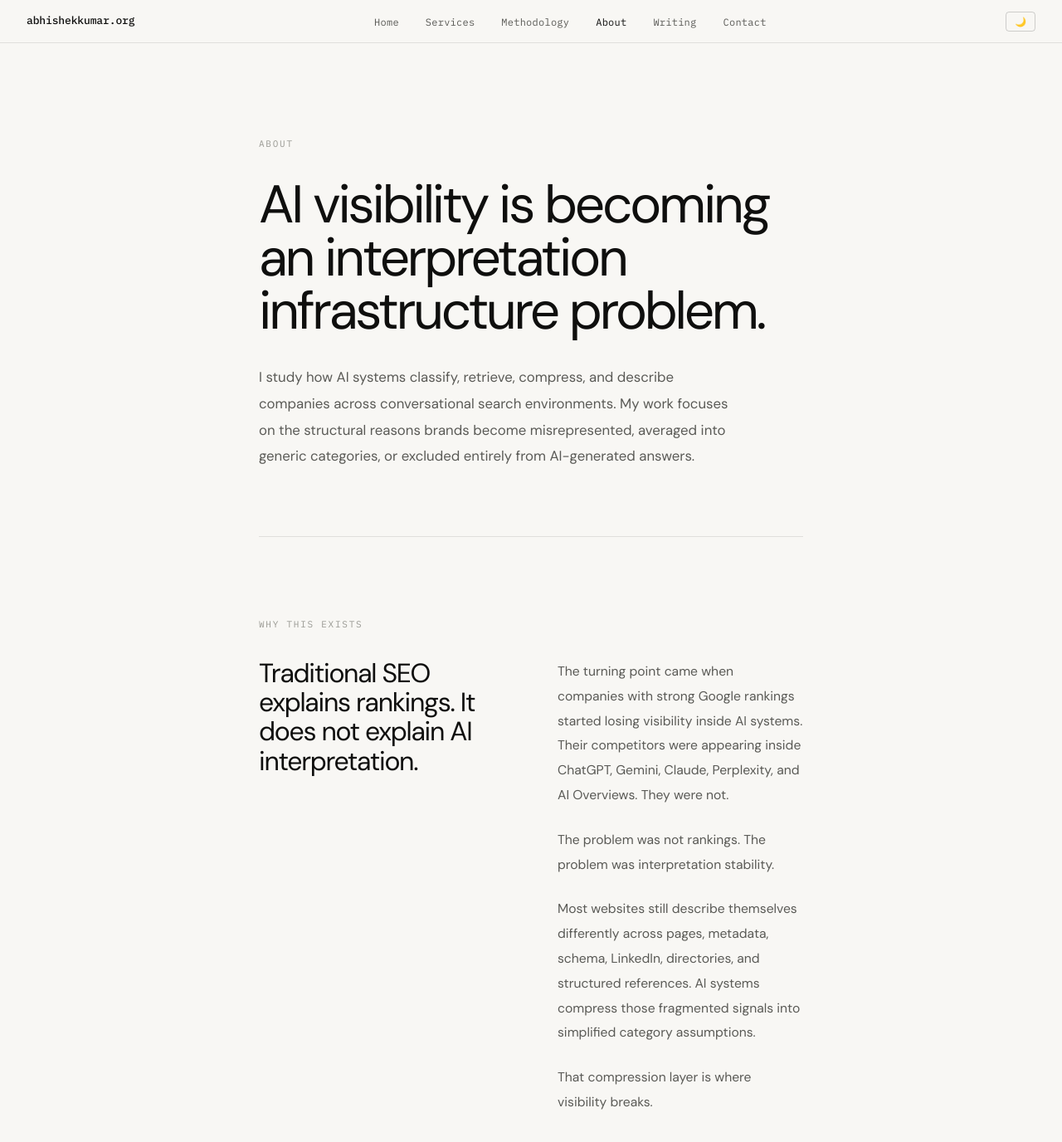
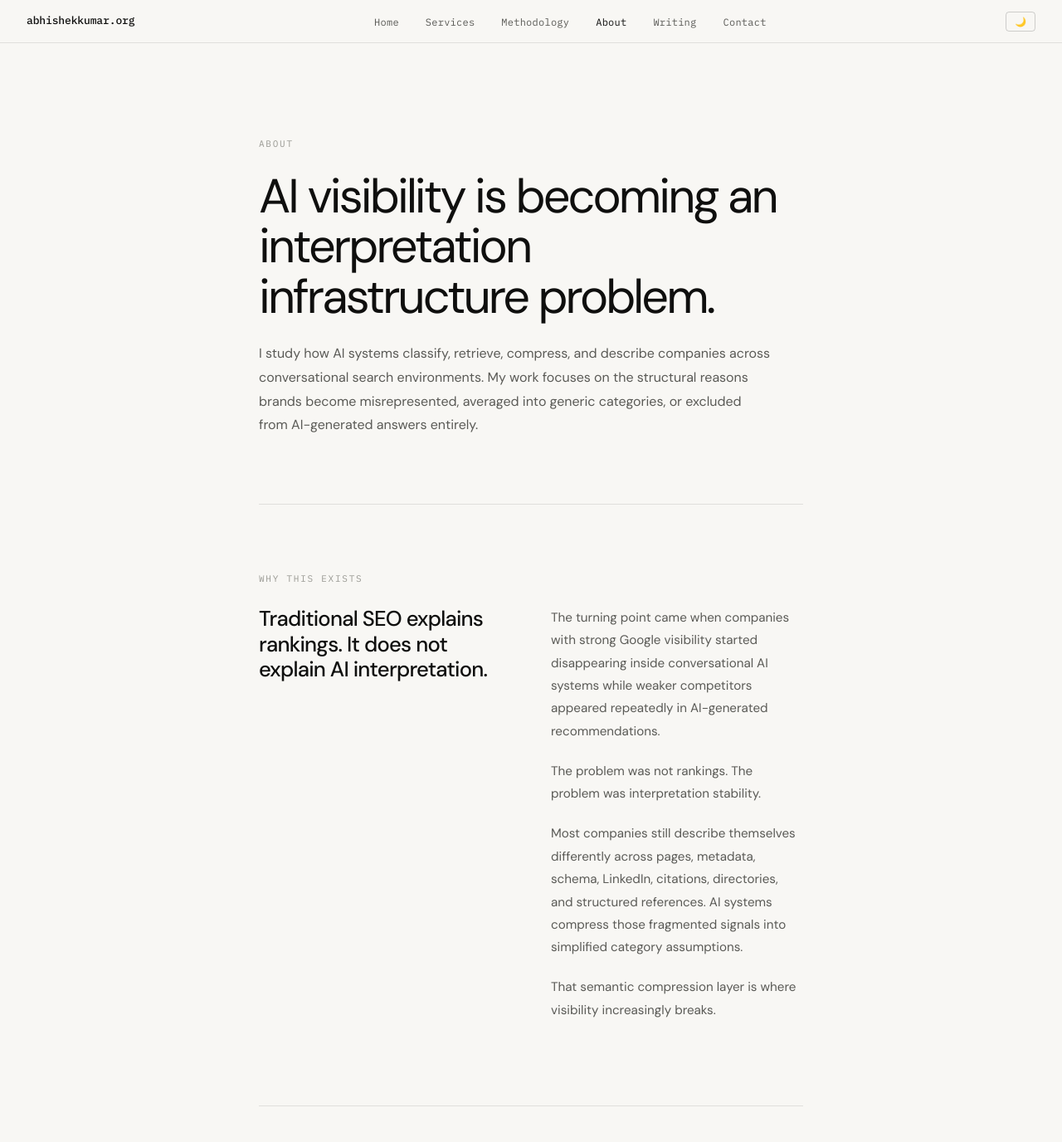
Before and after one commit to abhishu5/abhishekkumar.org, a Jekyll site: the page about.html, which Jekyll copies as it is, in a window 1280 px wide and 1400 px high. Shown: the top 1376 px of the window at 83% size. Built offline with Jekyll 4.4.1, drawn with Linux system fonts in a browser that asks for light colours; some of the changed text lies outside the part shown.

Commit message:
Update about.html

```diff
--- a/about.html
+++ b/about.html
@@ -21,21 +21,17 @@
 
 <link rel="canonical" href="https://abhishekkumar.org/about.html" />
 
-<!-- OPEN GRAPH -->
 <meta property="og:type" content="website">
 <meta property="og:title" content="AI Search Visibility Diagnostics">
 <meta property="og:description" content="Independent diagnostics on how AI systems interpret and surface brands.">
 <meta property="og:url" content="https://abhishekkumar.org/about.html">
 
-<!-- TWITTER/X -->
 <meta name="twitter:card" content="summary_large_image">
 <meta name="twitter:title" content="AI Search Visibility Diagnostics">
 <meta name="twitter:description" content="Independent diagnostics on how AI systems interpret and surface brands.">
 
-<!-- THEME -->
 <meta name="theme-color" content="#000000">
 
-<!-- FAVICONS -->
 <link rel="icon" type="image/svg+xml" href="/favicon.svg">
 <link rel="icon" type="image/x-icon" href="/favicon.ico">
 <link rel="icon" type="image/png" sizes="96x96" href="/favicon-96x96.png">
@@ -63,29 +59,39 @@
 
 <style>
 
-.hero-section{
+.page-hero{
 padding:7rem 0 5rem;
 border-bottom:0.5px solid var(--border);
 }
 
-.hero-section h1{
-font-size:clamp(2.5rem,5vw,4.4rem);
-line-height:1;
+.page-label{
+font-family:var(--mono);
+font-size:11px;
+letter-spacing:0.16em;
+text-transform:uppercase;
+color:var(--text3);
+margin-bottom:1.5rem;
+display:block;
+}
+
+.page-hero h1{
+font-size:clamp(2.2rem,4.5vw,3.8rem);
+line-height:1.05;
 letter-spacing:-0.05em;
 font-weight:400;
-max-width:650px;
-margin-bottom:2rem;
+max-width:680px;
+margin:0 0 1.5rem;
 }
 
-.hero-section p{
-max-width:580px;
-font-size:1.05rem;
-line-height:1.9;
+.page-sub{
+max-width:620px;
+font-size:1rem;
+line-height:1.8;
 color:var(--text2);
 }
 
 .content-section{
-padding:6rem 0;
+padding:5rem 0;
 border-bottom:0.5px solid var(--border);
 }
 
@@ -95,44 +101,43 @@
 letter-spacing:0.16em;
 text-transform:uppercase;
 color:var(--text3);
-margin-bottom:2rem;
+margin-bottom:1.5rem;
 display:block;
 }
 
 .content-grid{
 display:grid;
 grid-template-columns:1fr 1fr;
-gap:4rem;
+gap:3rem;
 }
 
 .content-block h2{
-font-size:2rem;
-line-height:1.1;
-font-weight:400;
-letter-spacing:-0.04em;
-margin-bottom:1.5rem;
+font-size:1.6rem;
+line-height:1.2;
+font-weight:500;
+letter-spacing:-0.03em;
+margin-bottom:1.2rem;
 max-width:420px;
 }
 
 .content-block p{
-font-size:0.98rem;
-line-height:1.9;
+font-size:0.95rem;
+line-height:1.8;
 color:var(--text2);
-margin-bottom:1.5rem;
+margin-bottom:1.3rem;
 max-width:560px;
 }
 
 .principles-grid{
 display:grid;
 grid-template-columns:repeat(2,1fr);
-gap:1rem;
-margin-top:3rem;
+gap:1.2rem;
+margin-top:2rem;
 }
 
 .principle-card{
 border:0.5px solid var(--border);
-padding:2rem;
-min-height:220px;
+padding:1.6rem;
 }
 
 .principle-card span{
@@ -140,91 +145,73 @@
 font-size:11px;
 color:var(--text3);
 display:block;
-margin-bottom:1rem;
+margin-bottom:0.8rem;
 }
 
 .principle-card h3{
-font-size:1.1rem;
+font-size:1rem;
 font-weight:500;
-margin-bottom:1rem;
+margin-bottom:0.7rem;
 line-height:1.4;
 }
 
 .principle-card p{
-font-size:0.92rem;
-line-height:1.8;
+font-size:0.9rem;
+line-height:1.75;
 color:var(--text2);
 }
 
 .quote-section{
-padding:6rem 0;
+padding:5rem 0;
 border-bottom:0.5px solid var(--border);
 }
 
 .quote{
-font-size:2.5rem;
-line-height:1.25;
-letter-spacing:-0.05em;
-max-width:900px;
+font-size:clamp(1.9rem,4vw,3rem);
+line-height:1.15;
+letter-spacing:-0.04em;
+max-width:760px;
 font-weight:400;
 }
 
 .quote-sub{
-margin-top:2rem;
-font-size:1rem;
-line-height:1.9;
+margin-top:1.5rem;
+font-size:0.98rem;
+line-height:1.85;
 color:var(--text2);
-max-width:650px;
+max-width:620px;
 }
 
-.cta-row{
+.page-actions{
 display:flex;
 gap:1rem;
-margin-top:3rem;
+margin-top:2.5rem;
 flex-wrap:wrap;
-}
-
-.btn-primary{
-font-family:var(--mono);
-font-size:12px;
-padding:11px 22px;
-background:var(--text);
-color:var(--bg);
-border:none;
-border-radius:4px;
-text-decoration:none;
-display:inline-block;
-}
-
-.btn-secondary{
-font-family:var(--mono);
-font-size:12px;
-padding:11px 22px;
-border:0.5px solid var(--border2);
-color:var(--text2);
-text-decoration:none;
-border-radius:4px;
-display:inline-block;
-}
-
-.btn-secondary:hover{
-border-color:var(--text);
-color:var(--text);
 }
 
 @media(max-width:900px){
 
 .content-grid{
 grid-template-columns:1fr;
-gap:3rem;
+gap:2rem;
 }
 
 .principles-grid{
 grid-template-columns:1fr;
 }
 
-.hero-section h1{
-font-size:clamp(2.5rem,12vw,4rem);
+.page-hero{
+padding:6rem 0 4rem;
+}
+
+.page-hero h1{
+font-size:clamp(2rem,8vw,3.1rem);
+line-height:1.05;
+}
+
+.content-section,
+.quote-section{
+padding:4rem 0;
 }
 
 .quote{
@@ -240,7 +227,10 @@
 <body>
 
 <nav>
-<a href="index.html" class="nav-logo">abhishekkumar.org</a>
+
+<a href="index.html" class="nav-logo">
+abhishekkumar.org
+</a>
 
 <ul class="nav-links">
 <li><a href="index.html">Home</a></li>
@@ -252,29 +242,37 @@
 </ul>
 
 <div class="nav-right">
-<button class="theme-btn" onclick="toggleTheme()">🌙</button>
+
+<button class="theme-btn" onclick="toggleTheme()">
+🌙
+</button>
+
 <button class="hamburger" onclick="toggleMenu()">
 <span></span>
 <span></span>
 </button>
+
 </div>
+
 </nav>
 
 <div class="mobile-nav" id="mobileNav">
+
 <a href="index.html">Home</a>
 <a href="services.html">Services</a>
 <a href="methodology.html">Methodology</a>
 <a href="about.html">About</a>
 <a href="/blog/">Writing</a>
 <a href="contact.html">Contact</a>
+
 </div>
 
 <div class="page">
 <div class="container">
 
-<section class="hero-section">
+<section class="page-hero">
 
-<span class="section-label">
+<span class="page-label">
 ABOUT
 </span>
 
@@ -282,8 +280,8 @@
 AI visibility is becoming an interpretation infrastructure problem.
 </h1>
 
-<p>
-I study how AI systems classify, retrieve, compress, and describe companies across conversational search environments. My work focuses on the structural reasons brands become misrepresented, averaged into generic categories, or excluded entirely from AI-generated answers.
+<p class="page-sub">
+I study how AI systems classify, retrieve, compress, and describe companies across conversational search environments. My work focuses on the structural reasons brands become misrepresented, averaged into generic categories, or excluded from AI-generated answers entirely.
 </p>
 
 </section>
@@ -307,7 +305,7 @@
 <div class="content-block">
 
 <p>
-The turning point came when companies with strong Google rankings started losing visibility inside AI systems. Their competitors were appearing inside ChatGPT, Gemini, Claude, Perplexity, and AI Overviews. They were not.
+The turning point came when companies with strong Google visibility started disappearing inside conversational AI systems while weaker competitors appeared repeatedly in AI-generated recommendations.
 </p>
 
 <p>
@@ -315,11 +313,11 @@
 </p>
 
 <p>
-Most websites still describe themselves differently across pages, metadata, schema, LinkedIn, directories, and structured references. AI systems compress those fragmented signals into simplified category assumptions.
+Most companies still describe themselves differently across pages, metadata, schema, LinkedIn, citations, directories, and structured references. AI systems compress those fragmented signals into simplified category assumptions.
 </p>
 
 <p>
-That compression layer is where visibility breaks.
+That semantic compression layer is where visibility increasingly breaks.
 </p>
 
 </div>
@@ -347,7 +345,7 @@
 <div class="content-block">
 
 <p>
-My work focuses on retrieval behaviour, entity stability, answer extractability, semantic chunking, cross-web reinforcement, and AI summarisation exposure.
+My work focuses on retrieval behaviour, entity stability, answer extractability, semantic chunking, cross-web reinforcement, conversational retrieval, and AI summarisation exposure.
 </p>
 
 <p>
@@ -361,43 +359,67 @@
 <div class="principles-grid">
 
 <div class="principle-card">
-<span>01</span>
+
+<span>
+01
+</span>
+
 <h3>
 Entity Stability
 </h3>
+
 <p>
 Whether AI systems consistently understand what category your company belongs to across homepage messaging, metadata, schema, citations, and retrieval layers.
 </p>
+
 </div>
 
 <div class="principle-card">
-<span>02</span>
+
+<span>
+02
+</span>
+
 <h3>
 Answer Extractability
 </h3>
+
 <p>
 Whether AI systems can accurately extract and summarise your company without hallucination, distortion, or semantic drift.
 </p>
+
 </div>
 
 <div class="principle-card">
-<span>03</span>
+
+<span>
+03
+</span>
+
 <h3>
 Cross-Web Consensus
 </h3>
+
 <p>
-Whether trusted external sources reinforce the same positioning across LinkedIn, Crunchbase, reviews, citations, and structured references.
+Whether trusted external sources reinforce the same positioning across LinkedIn, reviews, citations, structured references, and semantic associations.
 </p>
+
 </div>
 
 <div class="principle-card">
-<span>04</span>
+
+<span>
+04
+</span>
+
 <h3>
 Interpretation Consistency
 </h3>
+
 <p>
-Whether AI systems retrieve and describe your company similarly across conversational retrieval environments and recommendation queries.
+Whether conversational AI systems retrieve and describe your company similarly across recommendation environments and semantic retrieval contexts.
 </p>
+
 </div>
 
 </div>
@@ -418,14 +440,20 @@
 They retrieve fragments, compress meaning, reinforce consensus, and generate probabilistic interpretations. Visibility increasingly depends on whether your company becomes structurally understandable to machine reasoning systems.
 </div>
 
-<div class="cta-row">
+<div class="page-actions">
+
 <a href="contact.html" class="btn-primary">
 Request diagnostic
 </a>
 
-<a href="https://www.linkedin.com/in/abhishek-kumar314" target="_blank" class="btn-secondary">
+<a href="https://www.linkedin.com/in/abhishek-kumar314"
+target="_blank"
+class="btn-secondary">
+
 Read research
+
 </a>
+
 </div>
 
 </section>
@@ -434,6 +462,7 @@
 </div>
 
 <footer>
+
 <div class="footer-inner">
 
 <p>
@@ -441,24 +470,41 @@
 </p>
 
 <div style="display:flex;gap:2rem;">
+
 <a href="mailto:hello@abhishekkumar.org">
 hello@abhishekkumar.org
 </a>
 
-<a href="https://www.linkedin.com/in/abhishek-kumar314" target="_blank">
+<a href="https://www.linkedin.com/in/abhishek-kumar314"
+target="_blank">
+
 LinkedIn
+
 </a>
+
 </div>
 
 </div>
+
 </footer>
 
 <script>
 
 function toggleTheme() {
-const c = document.documentElement.getAttribute('data-theme');
-document.documentElement.setAttribute('data-theme', c === 'dark' ? 'light' : 'dark');
-localStorage.setItem('theme', document.documentElement.getAttribute('data-theme'));
+
+const c =
+document.documentElement.getAttribute('data-theme');
+
+document.documentElement.setAttribute(
+'data-theme',
+c === 'dark' ? 'light' : 'dark'
+);
+
+localStorage.setItem(
+'theme',
+document.documentElement.getAttribute('data-theme')
+);
+
 }
 
 function toggleMenu() {
@@ -467,10 +513,10 @@
 
 const saved = localStorage.getItem('theme');
 
-if (saved)
+if(saved)
 document.documentElement.setAttribute('data-theme', saved);
 
-else if (window.matchMedia('(prefers-color-scheme: dark)').matches)
+else if(window.matchMedia('(prefers-color-scheme: dark)').matches)
 document.documentElement.setAttribute('data-theme', 'dark');
 
 </script>
```
